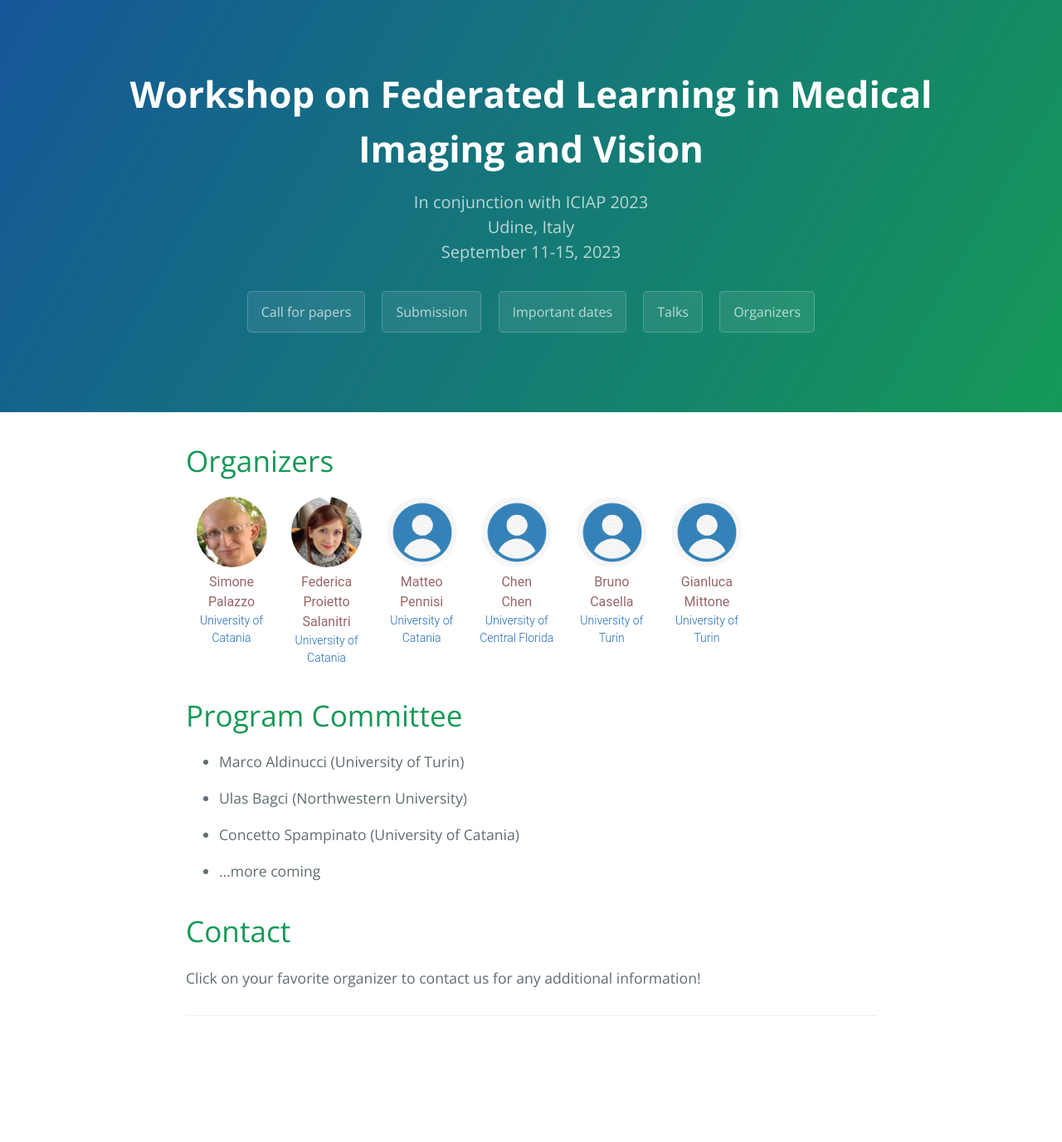
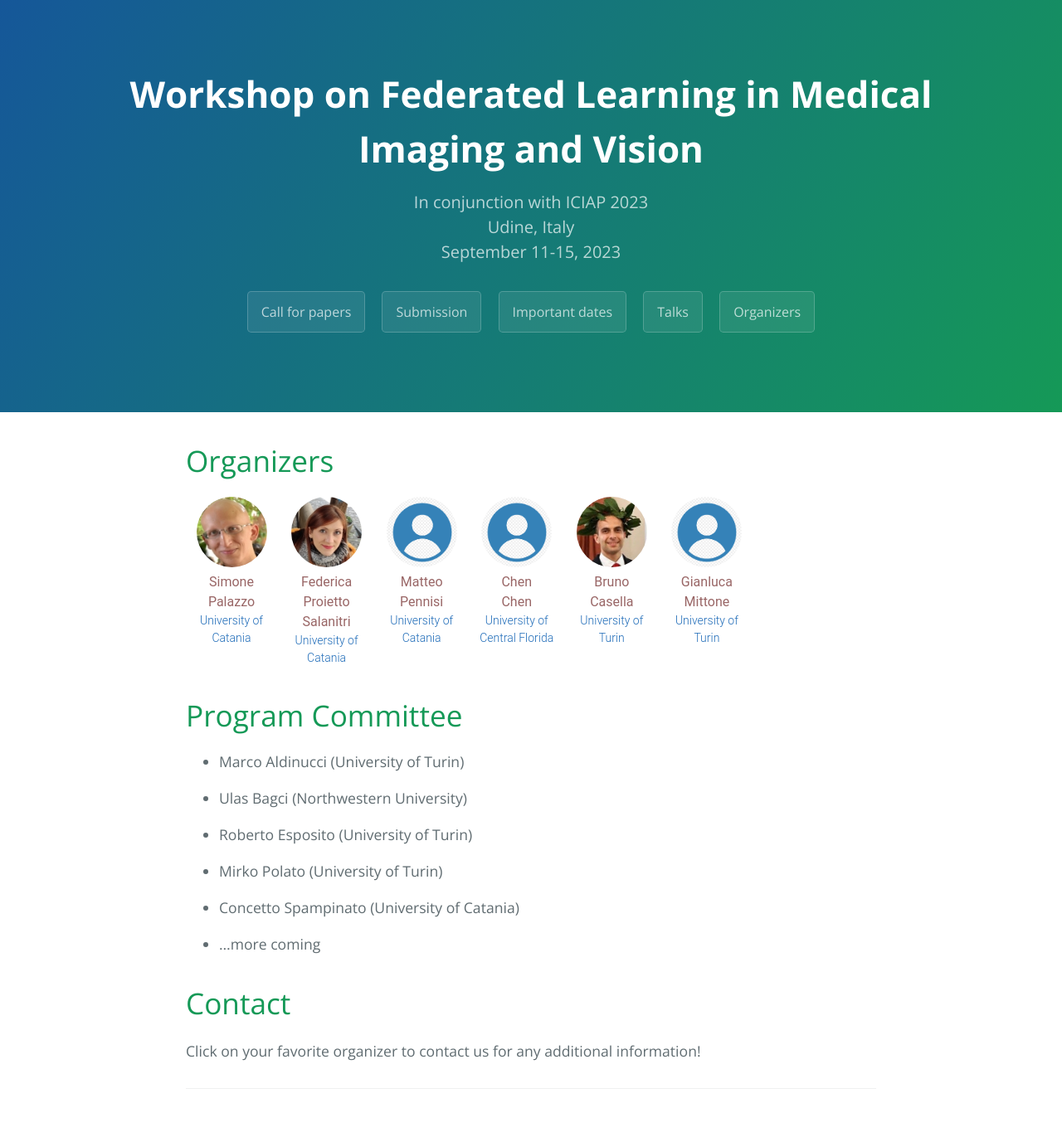
Before and after one commit to fedmedw/fedmedw.github.io, a Jekyll site: the page built from organizers.md, in a window 1280 px wide. Shown: the whole page at 83% size. Built offline with Jekyll 4.4.1, drawn with Linux system fonts in a browser that asks for light colours; our own code applies the rules of GitHub Pages for plain Markdown files; before the commit the page ends 1289 px from its top, so only the background shows below that.

Commit message:
Added Bruno's pic

```diff
--- a/_config.yml
+++ b/_config.yml
@@ -38,7 +38,7 @@ workshop:
       surname: Casella
       affiliation: University of Turin
       email: bruno.casella@unito.it
-      pic: img/pic.jpg
+      pic: img/bruno.jpg
     - name: Gianluca
       surname: Mittone
       affiliation: University of Turin
@@ -49,5 +49,9 @@ workshop:
       affiliation: University of Turin
     - name: Ulas Bagci
       affiliation: Northwestern University
+    - name: Roberto Esposito
+      affiliation: University of Turin
+    - name: Mirko Polato
+      affiliation: University of Turin
     - name: Concetto Spampinato
       affiliation: University of Catania
```
Also changed, not shown: img/bruno.jpg (added).
